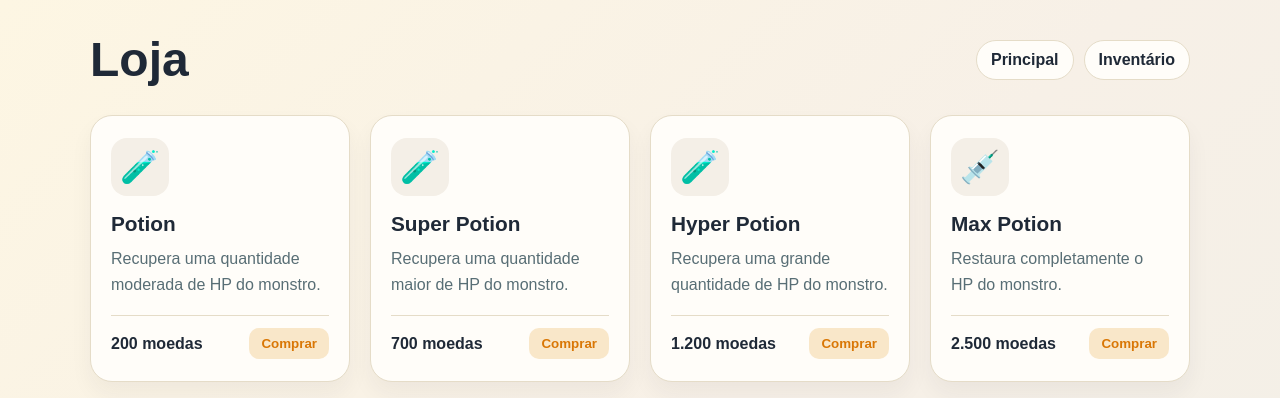
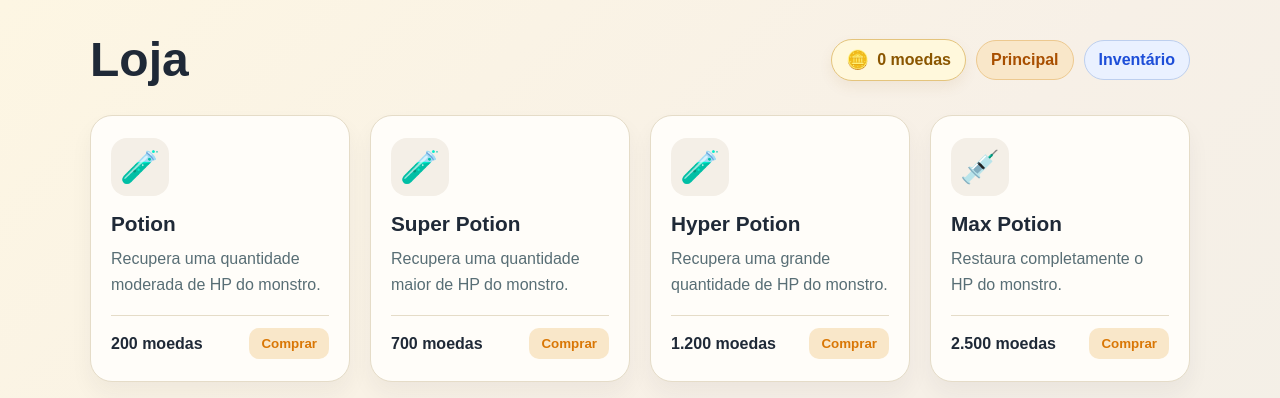
Before and after one commit to LAC-git/BolsoMonstro, a PHP site: page /jogo/loja.php in a window 1280 px wide. Shown: the top 398 px of the page. Run offline with PHP 8.4, Linux system fonts and the light colour scheme.

Commit message:
contador de moedas pa loja

```diff
--- a/App/Views/jogo/loja.php
+++ b/App/Views/jogo/loja.php
@@ -1,5 +1,15 @@
 <!DOCTYPE html>
 <?php
+if (session_status() !== PHP_SESSION_ACTIVE) {
+    session_start();
+}
+
+$saldoMoedas = $_SESSION['saldo_pokedollars']
+    ?? $_SESSION['moedas']
+    ?? $_SESSION['saldo']
+    ?? 0;
+$saldoMoedas = max(0, (int) $saldoMoedas);
+
 require_once __DIR__ . '/../../../config/autoload.php';
 
 $loja = new Loja();
@@ -75,6 +85,32 @@ $detalhesItens = [
             gap: 10px;
         }
 
+        .header-actions {
+            display: flex;
+            align-items: center;
+            justify-content: flex-end;
+            flex-wrap: wrap;
+            gap: 10px;
+        }
+
+        .contador-moedas {
+            display: inline-flex;
+            align-items: center;
+            gap: 8px;
+            min-height: 42px;
+            padding: 8px 14px;
+            border: 1px solid #e4c47d;
+            border-radius: 999px;
+            background: #fff8dc;
+            color: #8a5600;
+            font-weight: 800;
+            box-shadow: 0 6px 14px rgba(138, 86, 0, 0.08);
+        }
+
+        .contador-moedas .icone {
+            font-size: 1.15rem;
+        }
+
         .menu a {
             text-decoration: none;
             padding: 10px 14px;
@@ -83,6 +119,32 @@ $detalhesItens = [
             background: var(--painel);
             color: var(--texto);
             font-weight: 700;
+            transition: background 180ms ease, border-color 180ms ease, transform 180ms ease, box-shadow 180ms ease;
+        }
+
+        .menu a:hover {
+            transform: translateY(-2px);
+            box-shadow: 0 6px 14px rgba(31, 41, 55, 0.10);
+        }
+
+        .menu .principal {
+            background: var(--primario-suave);
+            border-color: #edc98f;
+            color: #a84f00;
+        }
+
+        .menu .inventario {
+            background: #eaf1ff;
+            border-color: #bdcfee;
+            color: #1d4ed8;
+        }
+
+        .menu .principal:hover {
+            background: #f6ddb8;
+        }
+
+        .menu .inventario:hover {
+            background: #dde8ff;
         }
 
         .grid {
@@ -99,6 +161,19 @@ $detalhesItens = [
             box-shadow: 0 12px 22px rgba(31, 41, 55, 0.05);
             display: flex;
             flex-direction: column;
+            transition: transform 220ms ease, border-color 220ms ease, box-shadow 220ms ease, background 220ms ease;
+        }
+
+        .item:hover {
+            transform: translateY(-8px);
+            border-color: #e0ad62;
+            background: #fffefb;
+            box-shadow: 0 18px 32px rgba(217, 119, 6, 0.13);
+        }
+
+        .item:focus-within {
+            border-color: #e0ad62;
+            box-shadow: 0 18px 32px rgba(217, 119, 6, 0.13);
         }
 
         .item p {
@@ -155,16 +230,29 @@ $detalhesItens = [
             font-weight: 700;
             cursor: pointer;
         }
+
+        .saldo {
+            font-size: 1.2rem;
+            font-weight: 700;
+            color: var(--primario);
+            margin-left: 16px;
+        }
     </style>
 </head>
 <body>
     <div class="container">
         <div class="header">
             <h1>Loja</h1>
-            <nav class="menu" aria-label="Menu da loja">
-                <a href="/BolsoMonstro/App/Controllers/PrincipalController.php">Principal</a>
-                <a href="/BolsoMonstro/App/Controllers/LojaController.php?acao=inventario">Inventário</a>
-            </nav>
+            <div class="header-actions">
+                <div class="contador-moedas" aria-label="Saldo atual">
+                    <span class="icone" aria-hidden="true">🪙</span>
+                    <span><?= number_format($saldoMoedas, 0, ',', '.') ?> moedas</span>
+                </div>
+                <nav class="menu" aria-label="Menu da loja">
+                    <a class="principal" href="/BolsoMonstro/App/Controllers/PrincipalController.php">Principal</a>
+                    <a class="inventario" href="/BolsoMonstro/App/Controllers/LojaController.php?acao=inventario">Inventário</a>
+                </nav>
+            </div>
         </div>
 
         <section class="grid">
```
